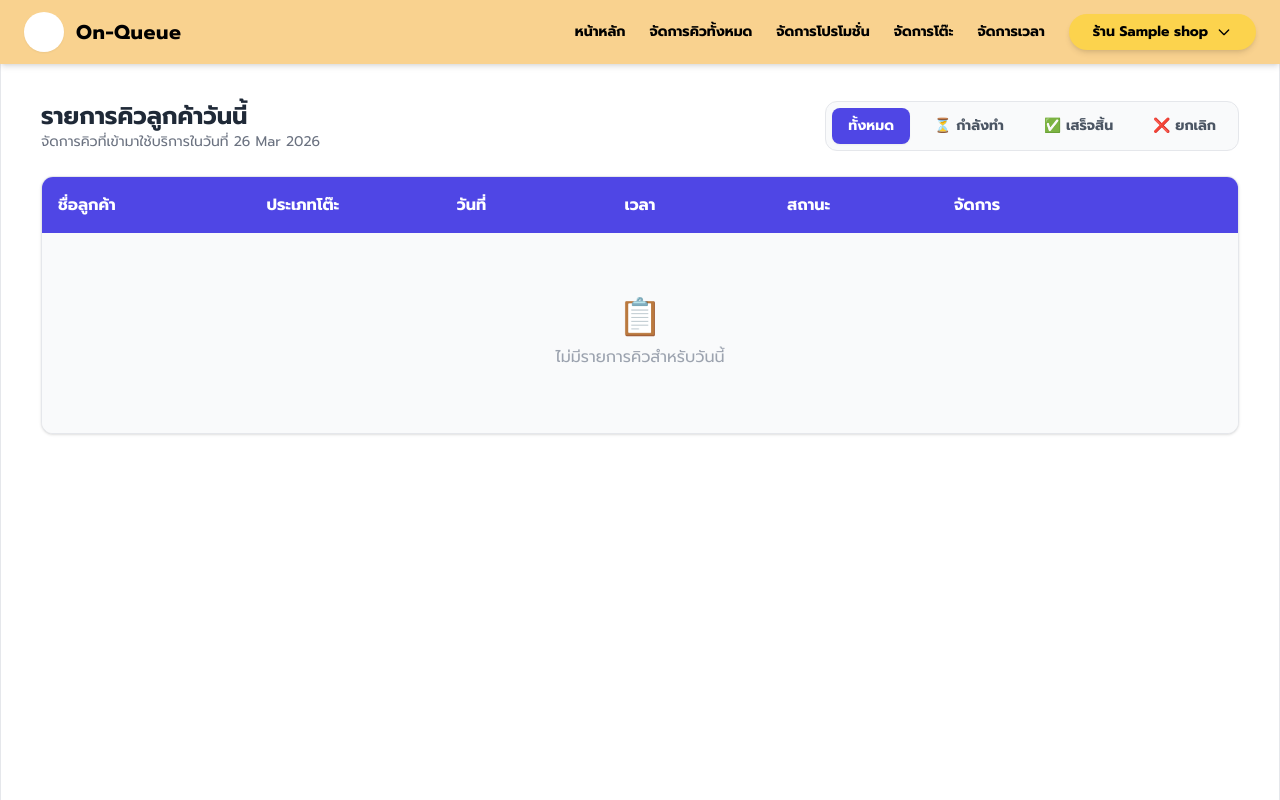
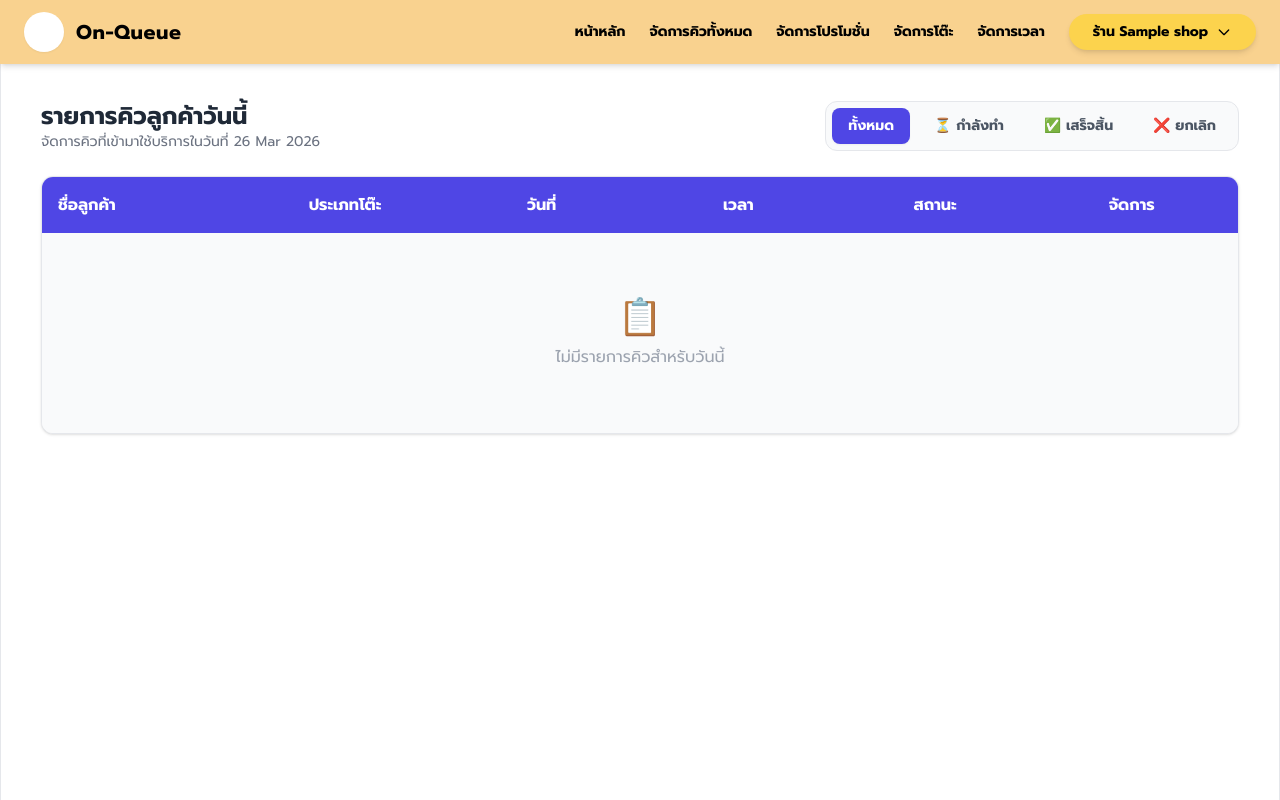
Before and after one commit to 65070196/project, a Django app: page /home/s/ in a window 1280 px wide. Run offline with Django 5.2, Linux system fonts and the light colour scheme; a user stored in the database is signed in; tables that the repository leaves empty hold one stand-in row (values such as "Sample post"); some libraries are stand-ins or nearby versions.

Commit message:
Update home_shop.html

```diff
--- a/smartqueue/templates/home_shop.html
+++ b/smartqueue/templates/home_shop.html
@@ -24,7 +24,7 @@
         <div class="w-full overflow-x-auto">
           <div class="min-w-[900px]">
 
-            <div class="grid grid-cols-7 gap-4 bg-indigo-600 text-white text-base font-bold px-4 py-4">
+            <div class="grid grid-cols-6 gap-4 bg-indigo-600 text-white text-base font-bold px-4 py-4">
               <div class="truncate">ชื่อลูกค้า</div>
               <div class="truncate text-center">ประเภทโต๊ะ</div>
               <div class="truncate text-center">วันที่</div>
@@ -35,7 +35,7 @@
 
             <div id="queueContainer">
                 {% for queue in queues %}
-                <div class="queue-row grid grid-cols-7 gap-4 items-center px-4 py-5 text-sm bg-white border-b border-gray-100 hover:bg-blue-50/50 transition-colors" data-status="{{ queue.status }}">
+                <div class="queue-row grid grid-cols-6 gap-4 items-center px-4 py-5 text-sm bg-white border-b border-gray-100 hover:bg-blue-50/50 transition-colors" data-status="{{ queue.status }}">
 
                   <div class="font-bold text-gray-800 truncate" title="{{ queue.customer.auth.get_full_name }}">
                     {{ queue.customer.auth.first_name }} {{ queue.customer.auth.last_name }}
@@ -82,13 +82,13 @@
 
                 </div>
                 {% empty %}
-                <div id="noDataEmpty" class="px-4 py-16 text-center text-gray-400 bg-gray-50 col-span-7 block">
+                <div id="noDataEmpty" class="px-4 py-16 text-center text-gray-400 bg-gray-50 col-span-6 block">
                   <span class="text-4xl block mb-2">📋</span>
                   ไม่มีรายการคิวสำหรับวันนี้
                 </div>
                 {% endfor %}
 
-                <div id="filterEmptyState" class="px-4 py-16 text-center text-gray-400 bg-gray-50 hidden">
+                <div id="filterEmptyState" class="px-4 py-16 text-center text-gray-400 bg-gray-50 hidden col-span-6">
                   <span class="text-4xl block mb-2">🔍</span>
                   ไม่พบคิวในสถานะที่คุณเลือก
                 </div>
@@ -122,37 +122,31 @@
 
 <script>
   function filterQueue(status) {
-    // 1. รีเซ็ตสีปุ่มทั้งหมดให้เป็นสีเทา
     const allBtns = document.querySelectorAll('.filter-btn');
     allBtns.forEach(btn => {
       btn.classList.remove('bg-indigo-600', 'text-white', 'shadow-sm');
       btn.classList.add('text-gray-600');
     });
 
-    // 2. ไฮไลต์ปุ่มที่ถูกกดให้เป็นสีน้ำเงิน
     const activeBtn = document.getElementById('btn-' + status);
     activeBtn.classList.remove('text-gray-600');
     activeBtn.classList.add('bg-indigo-600', 'text-white', 'shadow-sm');
 
-    // 3. จัดการแสดง/ซ่อน แถวข้อมูล
     const rows = document.querySelectorAll('.queue-row');
     let visibleCount = 0;
 
     rows.forEach(row => {
-      // ถ้าเลือก "ทั้งหมด" หรือ ตรงกับสถานะที่เลือก ให้แสดงเป็น grid
       if (status === 'all' || row.dataset.status === status) {
         row.style.display = 'grid';
         visibleCount++;
       } else {
-        row.style.display = 'none'; // ซ่อน
+        row.style.display = 'none';
       }
     });
 
-    // 4. จัดการหน้าจอ "ไม่พบข้อมูล"
     const filterEmptyState = document.getElementById('filterEmptyState');
     const noDataEmpty = document.getElementById('noDataEmpty');
 
-    // ถ้ามีบล็อก empty ดั้งเดิมอยู่ (กรณีไม่มีคิวเลยตั้งแต่ต้น) ให้ซ่อนตัว filter empty ไปเลย
     if (noDataEmpty) {
         return;
     }
```
